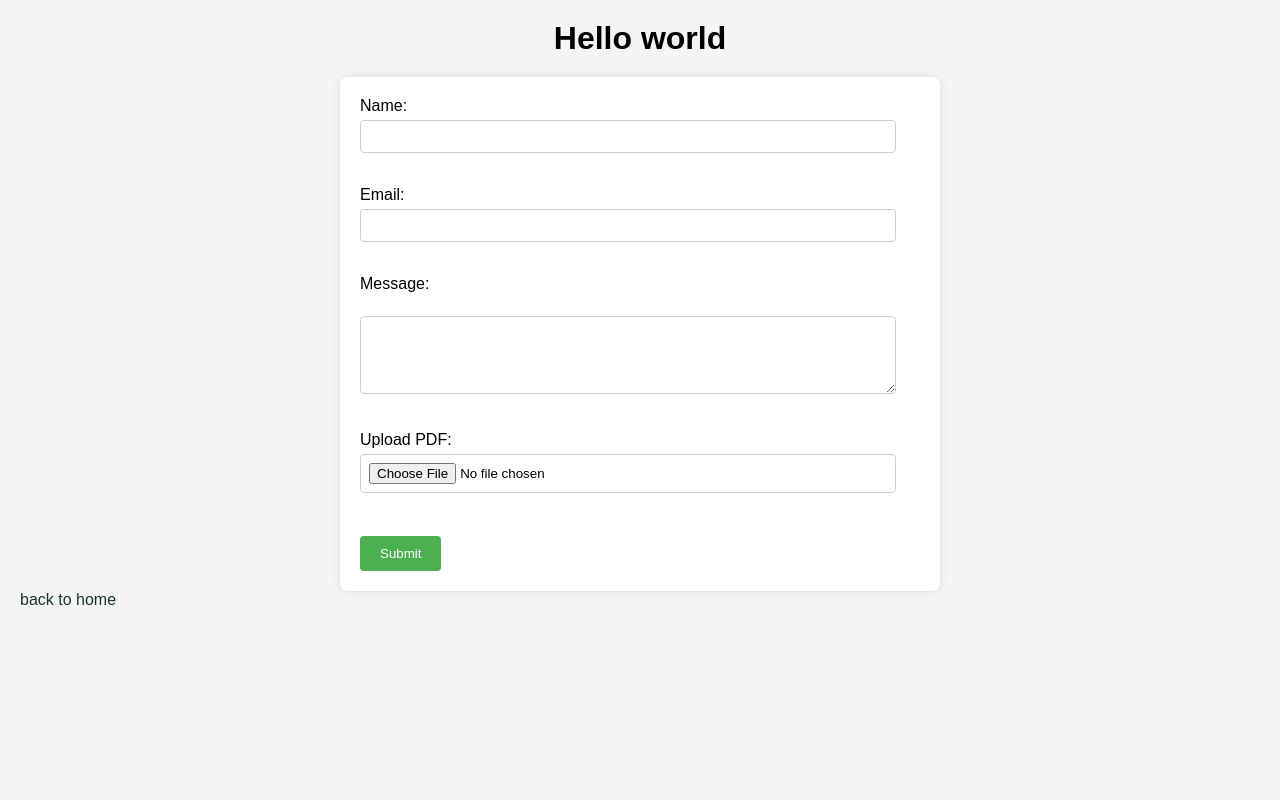
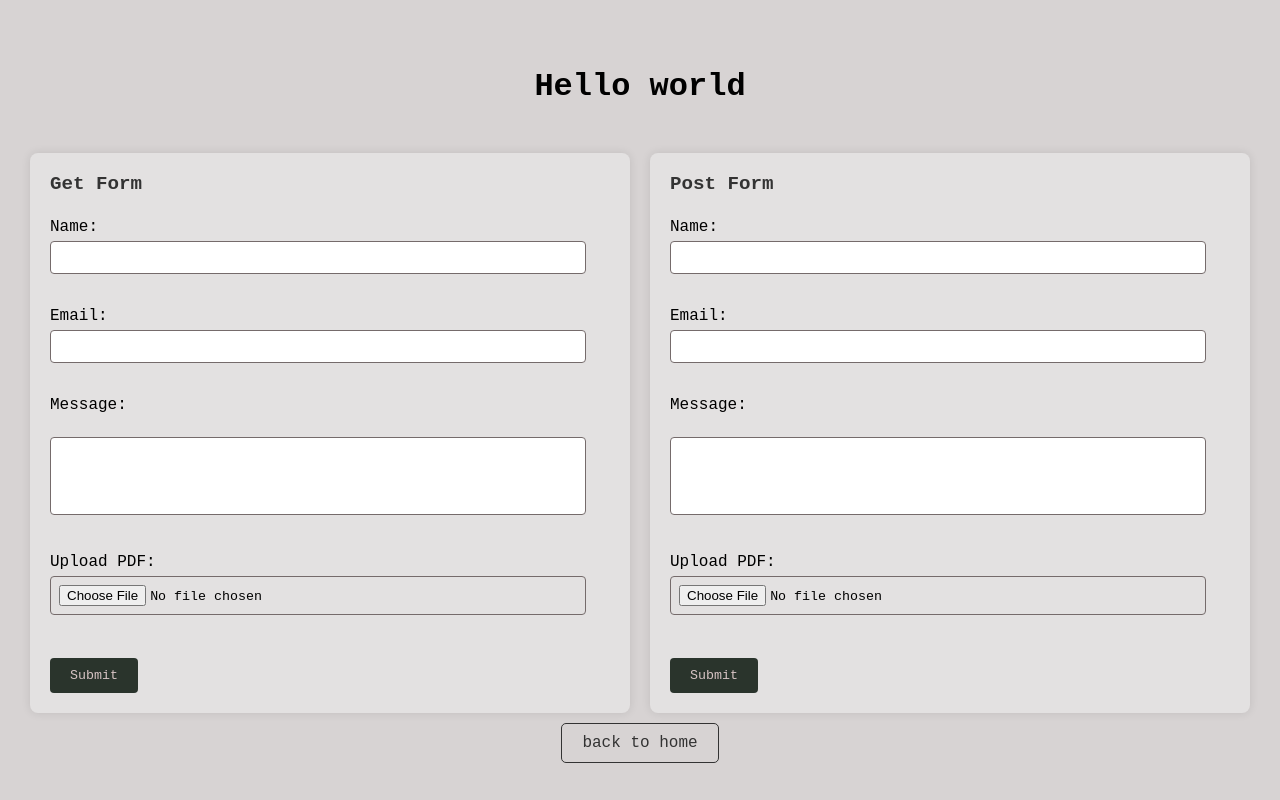
Before and after one commit to ILKAY-BRAHIM/WebServ, a PHP site: page /src/form/index.html in a window 1280 px wide. Run offline with PHP 8.4, Linux system fonts and the light colour scheme.

Commit message:
cgi params

```diff
--- a/ServerData/src/form/index.html
+++ b/ServerData/src/form/index.html
@@ -7,20 +7,48 @@
 </head>
 <body>
     <h1>Hello world</h1>
+    <div class="container">
+        <div class="left-section">
+            <form action="../error_pages/404.html" method="get" enctype = "application/x-www-form-urlencoded" >
+                <!-- <fieldset> -->
+                    <legend class="form-legend">Get Form</legend>
+                    <label for="name">Name:</label>
+                    <input type="text" id="name" name="name" ><br><br>
 
-    <form action="../error_pages/404.html" method="get" enctype = "multipart/form-data">
-        <label for="name">Name:</label>
-        <input type="text" id="name" name="name" required><br><br>
+                    <label for="email">Email:</label>
+                    <input type="email" id="email" name="email" ><br><br>
 
-        <label for="email">Email:</label>
-        <input type="email" id="email" name="email" required><br><br>
+                    <label for="message">Message:</label><br>
+                    <textarea id="message" name="message" rows="4" cols="50" ></textarea><br><br>
+                    <label for="pdfUpload">Upload PDF:</label>
+                    <input type="file" id="pdfUpload" name="pdfUpload" ><br><br>
+                    <input type="submit" value="Submit">
+                <!-- </fieldset> -->
+            </form>
+        </div>
+        <div class="right-section">
+            <form action="../error_pages/404.html" method="post" enctype = "multipart/form-data">
+                <!-- <fieldset> -->
+                    <legend class="form-legend">Post Form</legend>
+                    <label for="name">Name:</label>
+                    <input type="text" id="name" name="name" ><br><br>
 
-        <label for="message">Message:</label><br>
-        <textarea id="message" name="message" rows="4" cols="50" required></textarea><br><br>
-        <label for="pdfUpload">Upload PDF:</label>
-        <input type="file" id="pdfUpload" name="pdfUpload" required><br><br>
-        <input type="submit" value="Submit">
-    </form>
-    <a href="../../index.html" class="button">back to home</a>
+                    <label for="email">Email:</label>
+                    <input type="email" id="email" name="email" ><br><br>
+
+                    <label for="message">Message:</label><br>
+                    <textarea id="message" name="message" rows="4" cols="50" ></textarea><br><br>
+                    <label for="pdfUpload">Upload PDF:</label>
+                    <input type="file" id="pdfUpload" name="pdfUpload" ><br><br>
+                    <input type="submit" value="Submit">
+                <!-- </fieldset> -->
+            </form>
+        </div>
+    </div>
+    <div class="container">
+        <a href="../../index.html" class="centered-link">back to home</a>
+    </div>
 </body>
 </html>
+
+<!-- required -->
--- a/ServerData/src/form/style.css
+++ b/ServerData/src/form/style.css
@@ -3,26 +3,38 @@
     margin: 0;
     padding: 0;
     box-sizing: border-box;
+    font-family: 'Courier New', Courier, monospace;
+    /* background-color: #f4f4f4; */
 }
+
+.container {
+    display: flex;
+    justify-content: space-between;
+  }
+
+  .left-section,
+  .right-section {
+    width: 50%; /* Adjust the width as needed */
+  }
 
 /* Body styles */
 body {
     font-family: Arial, sans-serif;
-    background-color: #f4f4f4;
+    background-color: #d7d3d3;
     padding: 20px;
 }
 
 /* Heading styles */
 h1 {
     text-align: center;
-    margin-bottom: 20px;
+    margin: 1.5em;
 }
 
 /* Form styles */
 form {
     max-width: 600px;
     margin: 0 auto;
-    background-color: #fff;
+    background-color: #e3e1e1;
     padding: 20px;
     border-radius: 8px;
     box-shadow: 0 0 10px rgba(0, 0, 0, 0.1);
@@ -40,17 +52,17 @@ input[type="file"] {
     width: calc(100% - 24px); /* Adjusted width to accommodate for padding and borders */
     padding: 8px;
     margin-bottom: 15px;
-    border: 1px solid #ccc;
+    border: 1px solid #756b6b;
     border-radius: 4px;
 }
 
 textarea {
-    resize: vertical; /* Allow vertical resizing of the textarea */
+    resize: none; /* Allow vertical resizing of the textarea */
 }
 
 input[type="submit"] {
-    background-color: #4caf50;
-    color: #fff;
+    background-color: #2a342c;
+    color: #d7c4c4;
     padding: 10px 20px;
     border: none;
     border-radius: 4px;
@@ -86,3 +98,21 @@ a{
 button.delete-button:hover {
     background-color: #ff473a;
 }
+
+.centered-link {
+    text-decoration: none;
+    color: #333;
+    /* Additional styling for the link */
+    margin: 10px auto;
+    padding: 10px 20px;
+    border: 1px solid #333;
+    border-radius: 5px;
+}
+
+.form-legend {
+  font-size: 1.2em; /* Adjust font size */
+  font-weight: bold; /* Set font weight */
+  color: #333; /* Set text color */
+  padding-bottom: 1.2em;
+  /* Additional styles */
+}
```
Also changed, not shown: 4 other files.
